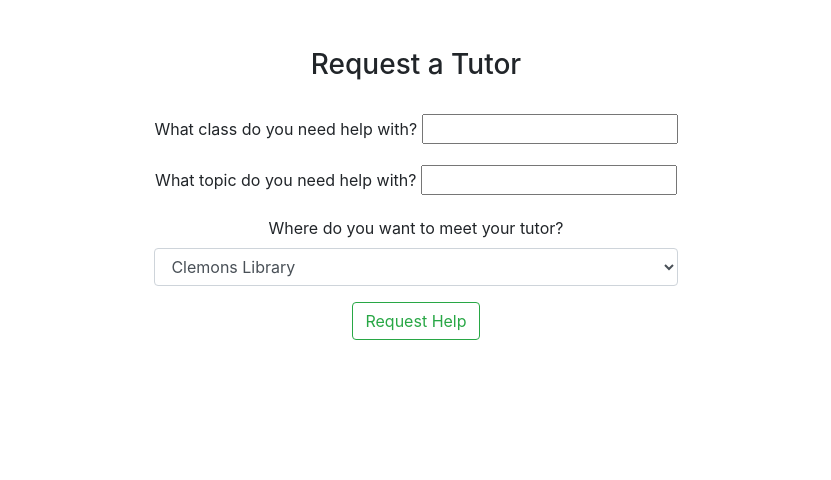
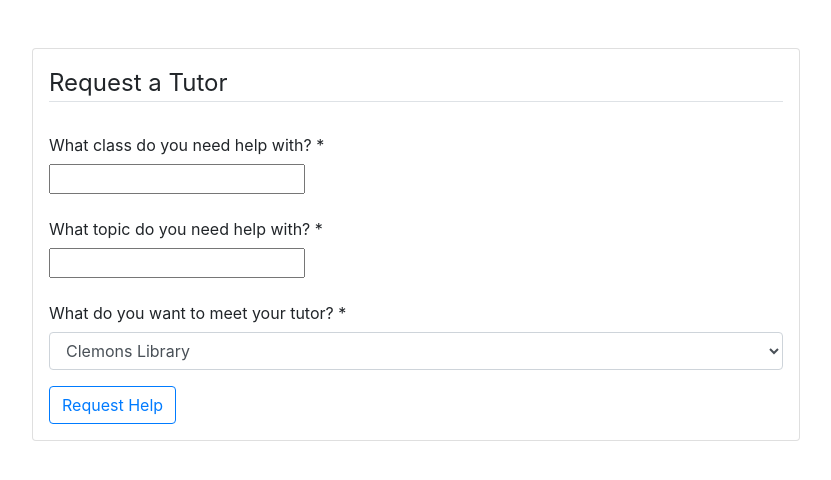
Before and after one commit to timrtyrrell/project-tuber, a Django app: page /request/ in a window 1280 px wide. Shown: the part 56-536 px from the top of the page, without its empty margins (224-1055 px from the left). Run offline with Django 3.2, Linux system fonts and the light colour scheme; some libraries are stand-ins or nearby versions.

Commit message:
Styled Request Help form

```diff
--- a/request_help/templates/request_help/request.html
+++ b/request_help/templates/request_help/request.html
@@ -1,30 +1,47 @@
 {% extends "base.html" %} {% block content%}
 
 <main class="mt-5">
-  <div class="row d-flex justify-content-center text-center">
-    <div class="col-md-10">
-      <h3>Request a Tutor</h3>
-      <br />
-    </div>
+  <div class="card px-3 py-3 mb-3 my-3" style="width: 60%; margin: auto auto;">
+    <form method="POST">
+      <fieldset>
+        <legend class="border-bottom mb-4">Request a Tutor</legend>
 
     <form action="" method="post">
       {% csrf_token %}
       <div class="form-group">
-        <label for="class_name">What class do you need help with?</label>
-        {{ form.class_name }}
+        <label for="class_name" class="col-form-label requiredField">
+          What class do you need help with? <span class="asteriskField">*</span>
+        </label>
+        <div>
+          {{ form.class_name }}
+        </div>
       </div>
       <div class="form-group">
-        <label for="topic_text">What topic do you need help with?</label>
-        {{ form.topic}}
+        <label for="topic_text" class="col-form-label requiredField">
+          What topic do you need help with? <span class="asteriskField">*</span>
+        </label>
+        <div>
+          {{ form.topic}}
+        </div>
       </div>
-      <div class="form-group" role="group">
-        <label for="location">Where do you want to meet your tutor?</label>
-        {{ form.location}}
+      <div class="form-group">
+        <label for="location" class="col-form-label requiredField">
+          What do you want to meet your tutor? <span class="asteriskField">*</span>
+        </label>
+        <div>
+          {{ form.location}}
+        </div>
       </div>
-      <button type="submit" class="btn btn-outline-success">
+      <button type="submit" class="btn btn-outline-primary">
         Request Help
       </button>
     </form>
+      </fieldset>
+    </form>
+  </div>
+
+
+
   </div>
 </main>
 
```
